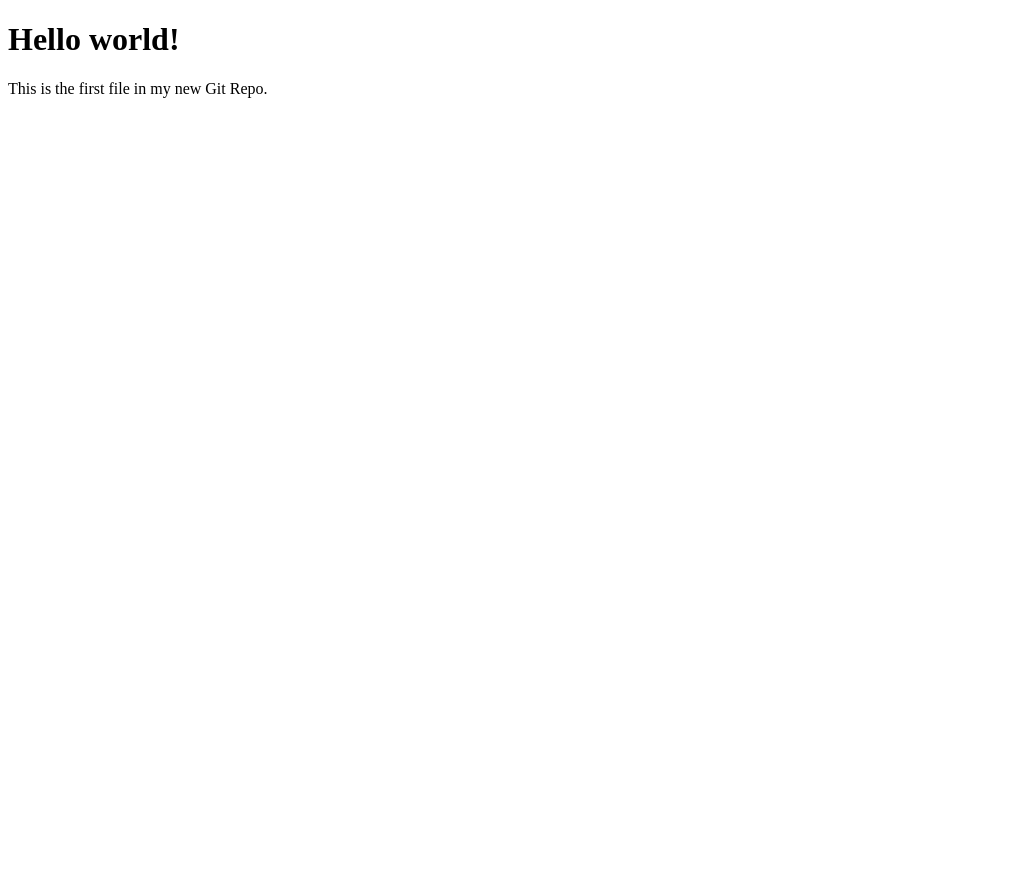
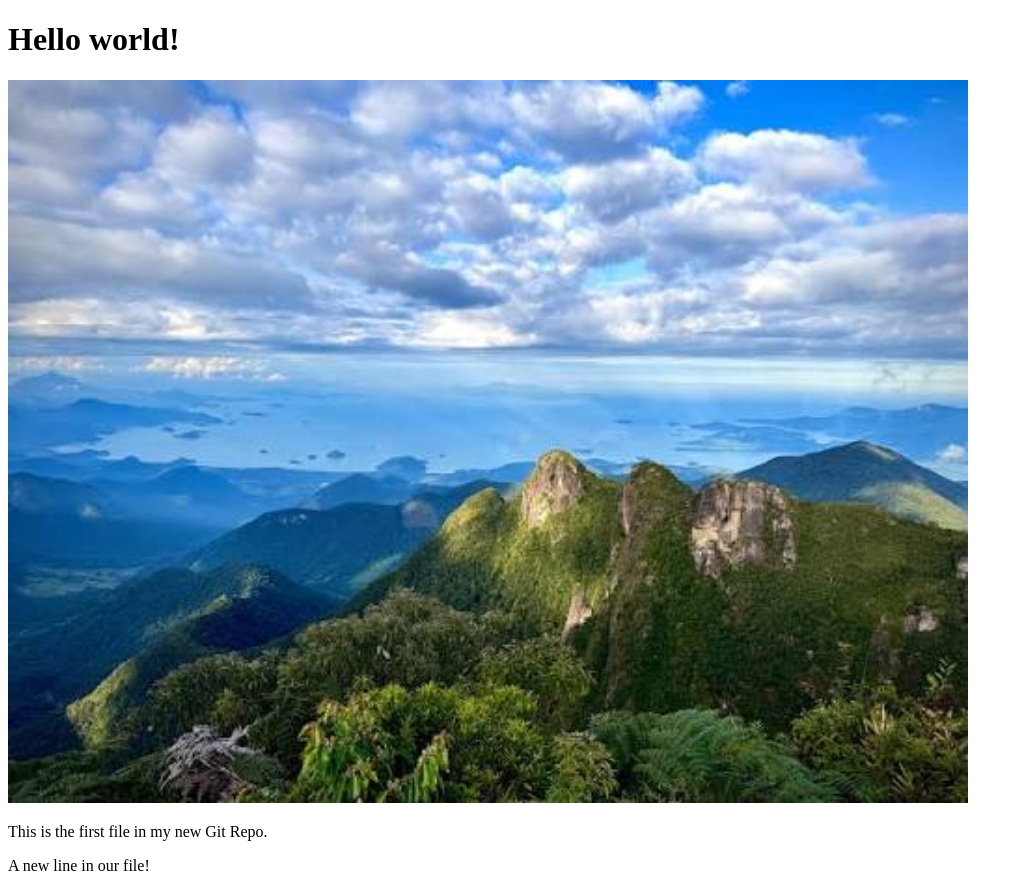
Before and after one commit to m4tabbas/hello-world, a plain HTML site: page index.html in a window 1280 px wide. Shown: the whole page, without its empty margins (0-1023 px from the left). Before the commit the page ends 800 px from the top, so only its background shows below. Drawn offline with Linux system fonts and the light colour scheme.

Commit message:
Added image to Hello World

```diff
--- a/index.html
+++ b/index.html
@@ -2,11 +2,15 @@
 <html>
 <head>
 <title>Hello World!</title>
+<link rel="stylesheet" href="bluestyle.css">
 </head>
 <body>
 
 <h1>Hello world!</h1>
+<div><img src="nature.jpeg" alt="Hello World from Space"
+style="width:100%;max-width:960px"></div>
 <p>This is the first file in my new Git Repo.</p>
+<p>A new line in our file!</p>
 
 </body>
 </html>
```
Also changed, not shown: nature.jpeg (added).
